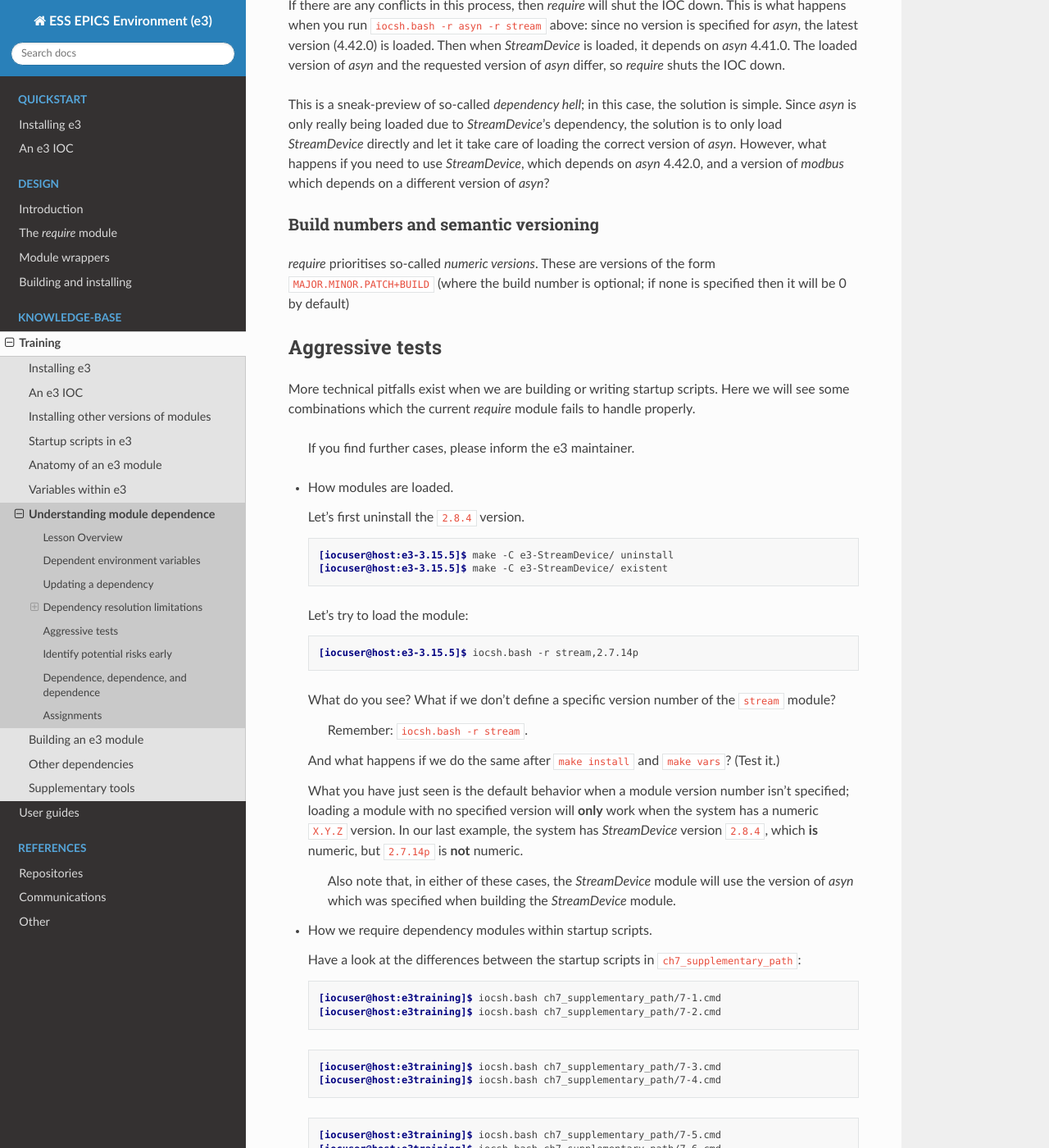
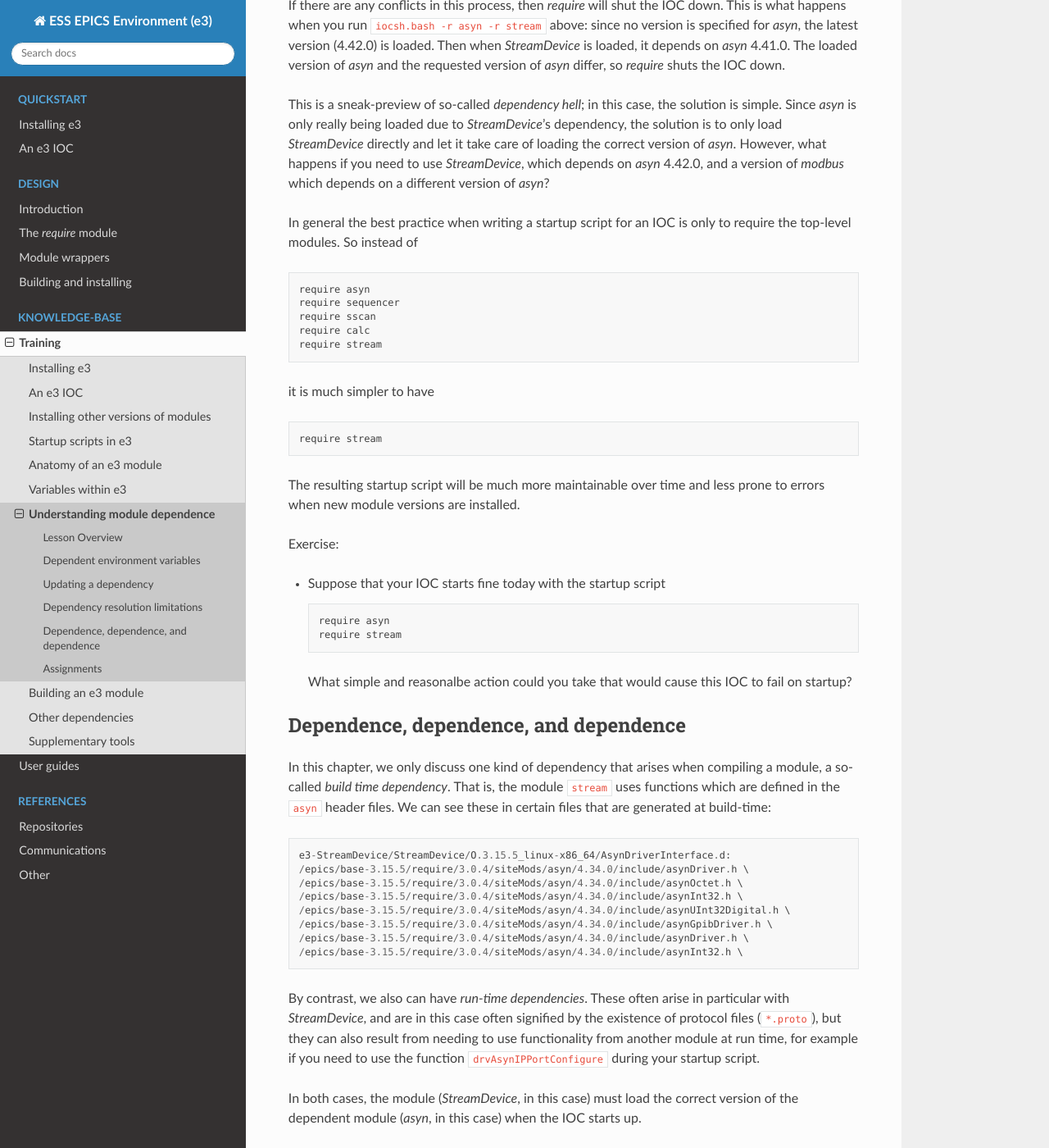
Before and after one commit to ttkorhonen/e3pages, a Sphinx documentation site: the page built from docs/kb/training/workbook/7_module_deps.md, in a window 1280 px wide and 1400 px high, scrolled down 4717 px. Shown: the whole window at 82% size. Built offline with Sphinx 7.4.7 and the Read the Docs theme 2.0.0, drawn with Linux system fonts in a browser that asks for light colours; some of the changed text lies outside the part shown.

Commit message:
Updated depedency limitation section

````diff
--- a/docs/kb/training/workbook/7_module_deps.md
+++ b/docs/kb/training/workbook/7_module_deps.md
@@ -208,75 +208,27 @@ This is a sneak-preview of so-called *dependency hell*; in this case, the soluti
 dependency, the solution is to only load *StreamDevice* directly and let it take care of loading the correct version of *asyn*. However, what happens if you
 need to use *StreamDevice*, which depends on *asyn* 4.42.0, and a version of *modbus* which depends on a different version of *asyn*?
 
-### Build numbers and semantic versioning
+In general the best practice when writing a startup script for an IOC is only to require the top-level modules. So instead of
+```bash
+require asyn
+require sequencer
+require sscan
+require calc
+require stream
+```
+it is much simpler to have
+```bash
+require stream
+```
+The resulting startup script will be much more maintainable over time and less prone to errors when new module versions are installed.
 
-*require* prioritises so-called *numeric versions*. These are versions of the form `MAJOR.MINOR.PATCH+BUILD` (where the build number is optional; if none is
-specified then it will be 0 by default)
-
-
-## Aggressive tests
-
-More technical pitfalls exist when we are building or writing startup scripts. Here we will see some combinations which the current *require* module fails to handle properly.
-
-> If you find further cases, please inform the e3 maintainer.
-
-* How modules are loaded.
-
-  Let's first uninstall the `2.8.4` version.
-
-  ```console
-  [iocuser@host:e3-3.15.5]$ make -C e3-StreamDevice/ uninstall
-  [iocuser@host:e3-3.15.5]$ make -C e3-StreamDevice/ existent
+Exercise:
+* Suppose that your IOC starts fine today with the startup script
+  ```bash
+  require asyn
+  require stream
   ```
-
-  Let's try to load the module:
-
-  ```console
-  [iocuser@host:e3-3.15.5]$ iocsh.bash -r stream,2.7.14p
-  ```
-
-  What do you see? What if we don't define a specific version number of the `stream` module?
-
-  > Remember: `iocsh.bash -r stream`.
-
-  And what happens if we do the same after `make install` and `make vars`? (Test it.)
-
-  What you have just seen is the default behavior when a module version number isn't specified; loading a module with no specified version will **only** work when the system has a numeric `X.Y.Z` version. In our last example, the system has *StreamDevice* version `2.8.4`, which **is** numeric, but `2.7.14p` is **not** numeric.
-
-  > Also note that, in either of these cases, the *StreamDevice* module will use the version of *asyn* which was specified when building the *StreamDevice* module.
-
-* How we require dependency modules within startup scripts.
-
-  Have a look at the differences between the startup scripts in `ch7_supplementary_path`:
-
-  ```console
-  [iocuser@host:e3training]$ iocsh.bash ch7_supplementary_path/7-1.cmd
-  [iocuser@host:e3training]$ iocsh.bash ch7_supplementary_path/7-2.cmd
-  ```
-
-  ```console
-  [iocuser@host:e3training]$ iocsh.bash ch7_supplementary_path/7-3.cmd
-  [iocuser@host:e3training]$ iocsh.bash ch7_supplementary_path/7-4.cmd
-  ```
-
-  ```console
-  [iocuser@host:e3training]$ iocsh.bash ch7_supplementary_path/7-5.cmd
-  [iocuser@host:e3training]$ iocsh.bash ch7_supplementary_path/7-6.cmd
-  ```
-
-  ```console
-  [iocuser@host:e3training]$ iocsh.bash ch7_supplementary_path/7-7.cmd
-  [iocuser@host:e3training]$ iocsh.bash ch7_supplementary_path/7-8.cmd
-  [iocuser@host:e3training]$ iocsh.bash ch7_supplementary_path/7-9.cmd
-  ```
-
-## Identify potential risks early
-
-The current implementation of e3 can't handle these aforementioned cases properly (technically it is *require* that cannot). We must thus attempt to mitigate them, in part by following best practice when writing startup script.
-
-* Use specific version numbers for modules. That way if something wrong you will not be able to start the IOC.
-
-* Use the highest version dependency module that you know will work. In the above examples, this would mean only using `stream`, and not both `asyn` and `stream` (as *StreamDevice* already depends on *asyn*).
+  What simple and reasonalbe action could you take that would cause this IOC to fail on startup?
 
 ## Dependence, dependence, and dependence
 
````
